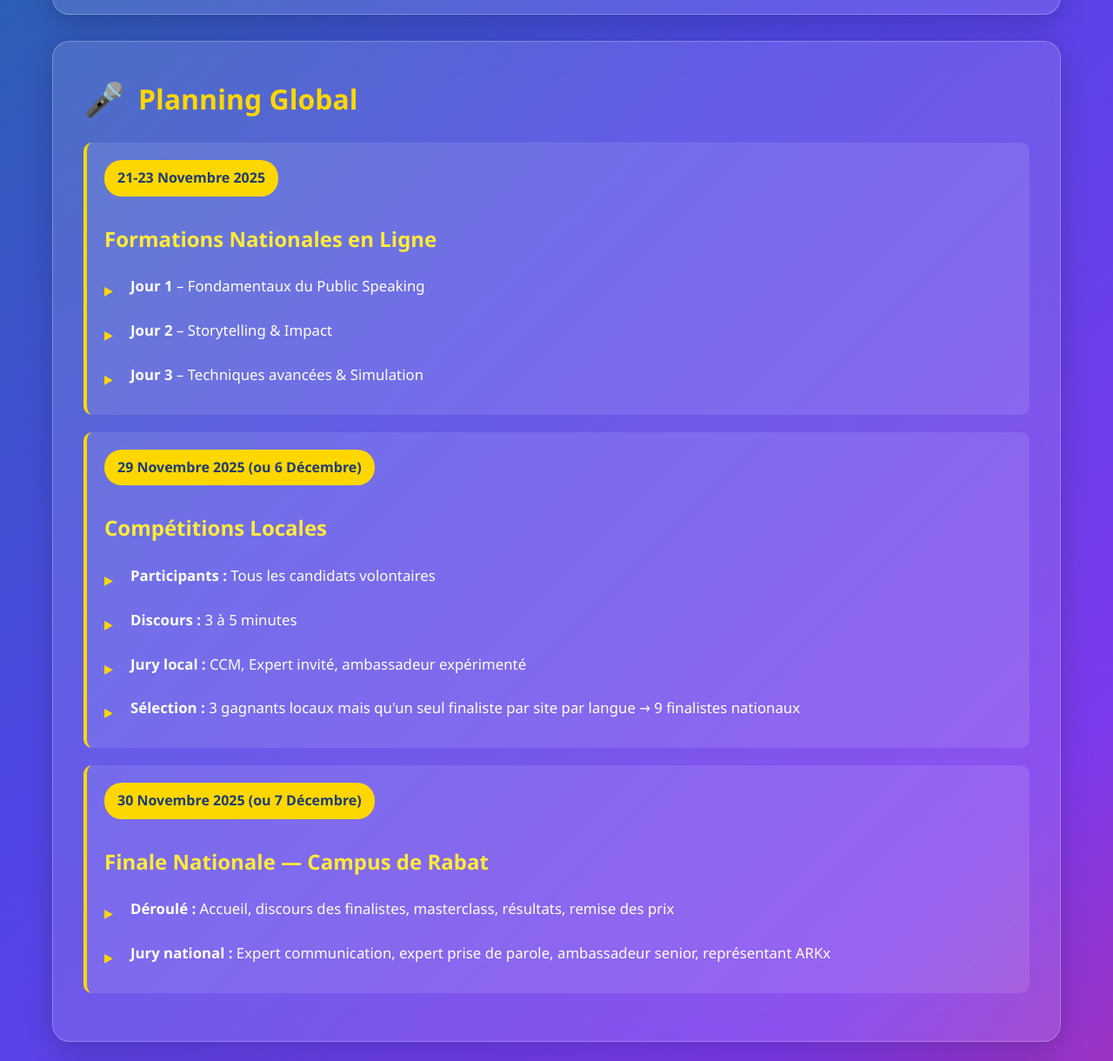
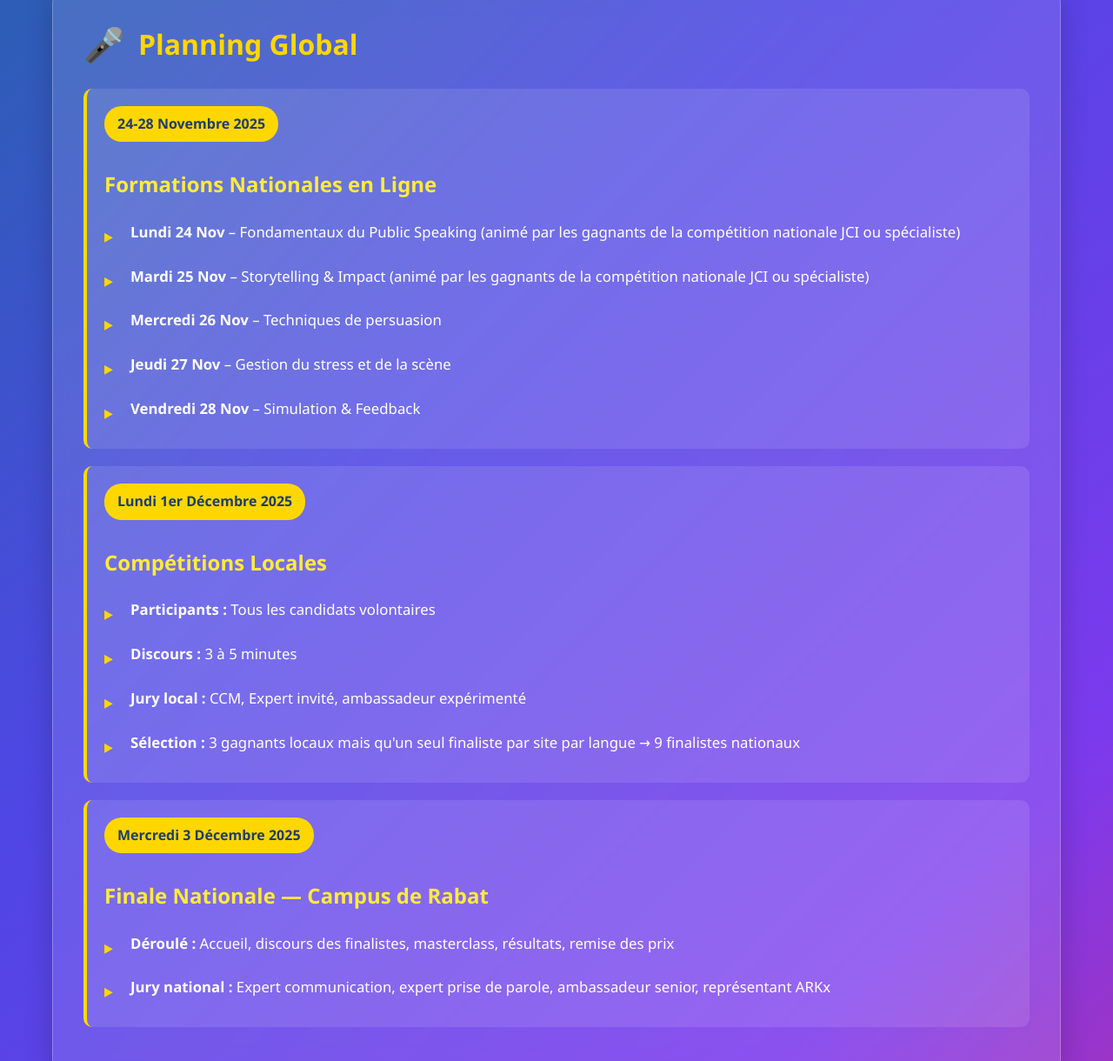
Before and after one commit to abdelhadisdedek-droid/speak-to-inspire-2025, a plain HTML site: page index.html in a window 1280 px wide. Shown: the part 1363-2583 px from the top of the page at 87% size. Drawn offline with Linux system fonts and the light colour scheme.

Commit message:
Update index.html

```diff
--- a/index.html
+++ b/index.html
@@ -286,7 +286,7 @@
     <div class="container">
         <header>
             <div class="logo-section">
-                <img src="logo.png" alt="Speak to Inspire 2025" class="event-logo">
+                <img src="https://i.postimg.cc/dt92LPmD/logo-speak-to-inspire.png" alt="Speak to Inspire 2025" class="event-logo">
                 <p class="subtitle">Évènement National de Public Speaking – ARKx Talent Factory</p>
             </div>
 
@@ -324,17 +324,19 @@
 
             <div class="timeline">
                 <div class="timeline-item">
-                    <span class="date-badge">21-23 Novembre 2025</span>
+                    <span class="date-badge">24-28 Novembre 2025</span>
                     <h3>Formations Nationales en Ligne</h3>
                     <ul>
-                        <li><strong>Jour 1</strong> – Fondamentaux du Public Speaking</li>
-                        <li><strong>Jour 2</strong> – Storytelling & Impact</li>
-                        <li><strong>Jour 3</strong> – Techniques avancées & Simulation</li>
+                        <li><strong>Lundi 24 Nov</strong> – Fondamentaux du Public Speaking (animé par les gagnants de la compétition nationale JCI ou spécialiste)</li>
+                        <li><strong>Mardi 25 Nov</strong> – Storytelling & Impact (animé par les gagnants de la compétition nationale JCI ou spécialiste)</li>
+                        <li><strong>Mercredi 26 Nov</strong> – Techniques de persuasion</li>
+                        <li><strong>Jeudi 27 Nov</strong> – Gestion du stress et de la scène</li>
+                        <li><strong>Vendredi 28 Nov</strong> – Simulation & Feedback</li>
                     </ul>
                 </div>
 
                 <div class="timeline-item">
-                    <span class="date-badge">29 Novembre 2025 (ou 6 Décembre)</span>
+                    <span class="date-badge">Lundi 1er Décembre 2025</span>
                     <h3>Compétitions Locales</h3>
                     <ul>
                         <li><strong>Participants :</strong> Tous les candidats volontaires</li>
@@ -345,7 +347,7 @@
                 </div>
 
                 <div class="timeline-item">
-                    <span class="date-badge">30 Novembre 2025 (ou 7 Décembre)</span>
+                    <span class="date-badge">Mercredi 3 Décembre 2025</span>
                     <h3>Finale Nationale — Campus de Rabat</h3>
                     <ul>
                         <li><strong>Déroulé :</strong> Accueil, discours des finalistes, masterclass, résultats, remise des prix</li>
```
